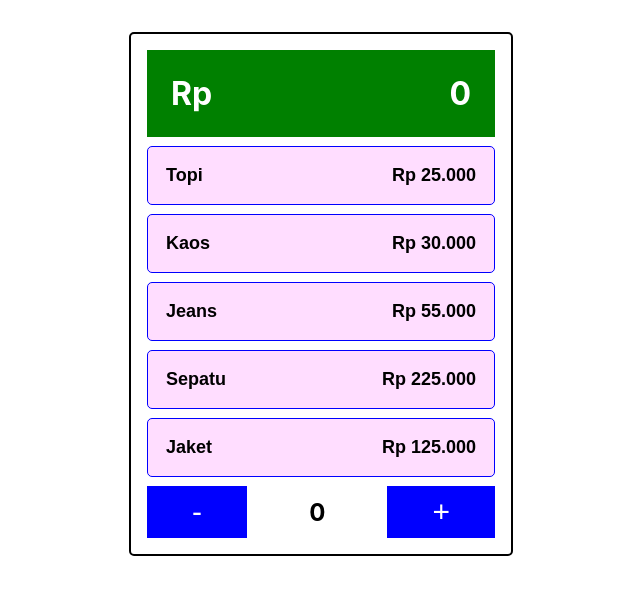
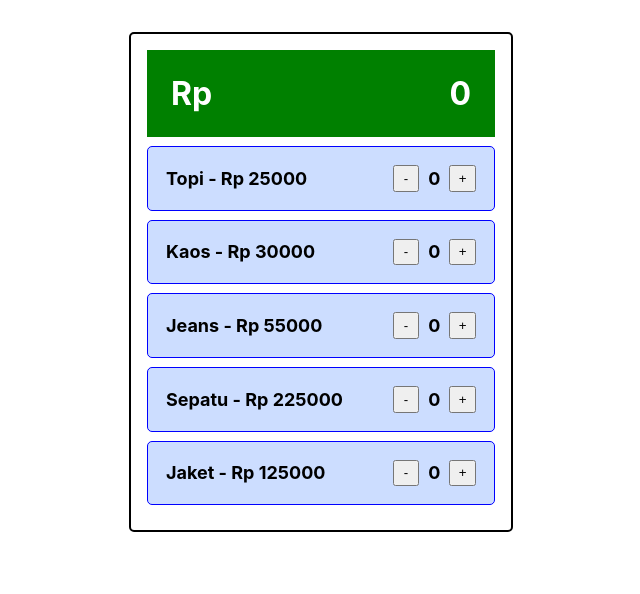
Before and after one commit to afandi154/reactIntro_M-afandi, a React (Create React App) app: page / in a window 1280 px wide. Shown: the top 594 px of the page, without its empty margins (319-959 px from the left). Built offline with nearby package versions, Linux system fonts and the light colour scheme.

Commit message:
Updating My Counter App v.02

```diff
--- a/src/App.js
+++ b/src/App.js
@@ -1,18 +1,29 @@
 import React, { Component } from 'react';
 import List from './components/content';
-import Counter from './components/counter';
 import OutputBar from './components/head';
 import { MainContent } from './components/style';
 import { items } from './data';
 
 export default class App extends Component {
+  totalHarga = {
+    value: 0
+  }
   render() {
     return (
       <MainContent>
-        <OutputBar/>
-        <List data={items}/>
-        <Counter/>
+        <OutputBar totalHarga={this.totalHarga.value}/>
+        {
+          items.map((element, index) => {
+            return <List
+              key={index}
+              nama={element.Nama}
+              harga={element.Harga}
+              onAdd={(value) => this.setState({value: this.totalHarga.value += value})}
+              onMin={(value) => this.setState({value: this.totalHarga.value -=  value})}
+            />
+          })
+        }
       </MainContent>
-      );
+    );
   }
 }
--- a/src/components/content.jsx
+++ b/src/components/content.jsx
@@ -1,29 +1,38 @@
 import React, { Component } from 'react'
-import { ListContainer } from './style'
+import { Buttons, CounterContainer, ListContainer } from './style'
 
 export default class List extends Component {
-  state = {
-    data: this.props.data,
-    currentItem: null,
-    color: "#FFDDFF"
+  property = {
+    "Quantity" : 0,
+    "Harga" : this.props.harga
   }
+
   render() {
     return (
-      this.state.data.map((element, index) => {
-        return (
-          <ListContainer
-            color={this.state.color}
-            key={index}
-            onClick={()=>this.setItem(element)
-          }>
-            <p>{element.Nama}</p>
-            <p>{element.Harga}</p>
-          </ListContainer>
-        )
-      })
+      <ListContainer >
+        <p>{this.props.nama} - Rp {this.property.Harga}</p>
+        <CounterContainer>
+          <Buttons onClick={this.minQuantity}> - </Buttons>
+          <p style={{margin: "0 0.5em"}}>
+            {this.property.Quantity}
+          </p>
+          <Buttons onClick={this.addQuantity}> + </Buttons>
+        </CounterContainer>
+      </ListContainer>
     )
   }
-  setItem(data){
-    this.state.color = "gray"
+
+  addQuantity = () => {
+    this.setState({
+      Quantity: this.property.Quantity += 1
+    }, () => this.props.onAdd(this.property.Harga))
+  }
+
+  minQuantity = () => {
+    if(this.property.Quantity > 0) {
+      return this.setState({
+        Quantity: this.property.Quantity -= 1
+      }, () => this.props.onMin(this.property.Harga))
+    }
   }
 }
--- a/src/components/counter.jsx
+++ /dev/null
@@ -1,14 +0,0 @@
-import React, { Component } from 'react'
-import { Buttons, Container } from './style'
-
-export default class Counter extends Component {
-  render() {
-    return (
-      <Container>
-        <Buttons>{"-"}</Buttons>
-        <h2>0</h2>
-        <Buttons>{"+"}</Buttons>
-      </Container>
-    )
-  }
-}
--- a/src/components/head.jsx
+++ b/src/components/head.jsx
@@ -6,7 +6,7 @@ export default class OutputBar extends Component {
     return (
       <Container bar>
         <h1>Rp</h1>
-        <h1>0</h1>
+        <h1>{this.props.totalHarga}</h1>
       </Container>
     )
   }
--- a/src/components/style.jsx
+++ b/src/components/style.jsx
@@ -8,29 +8,27 @@ export const Container = styled.div`
   justify-content: space-between;
   align-items: center;
 `
-export const ListContainer = styled.button`
+export const ListContainer = styled.div`
   width: 100%;
-  background-color: ${({color}) => color};
+  background-color: #CCDDFF;
   border: 1px solid blue;
   border-radius: 5px;
   display: flex;
   font-size: 18px;
   font-weight: bold;
   justify-content: space-between;
+  align-items: center;
   padding: 1em;
   margin: 0.5em 0;
+`
+
+export const Buttons = styled.button`
+  width: 2em;
+  height: 2em;
 
   &:hover{
     cursor: pointer;
   }
-`
-
-export const Buttons = styled.button`
-  border: none;
-  background: blue;
-  color: white;
-  font-size: 30px;
-  padding: 0.3em 1.5em;
 `
 export const CounterContainer = styled.div`
   display: flex;
--- /dev/null
+++ b/src/data.js
@@ -0,0 +1,22 @@
+export const items = [
+  {
+    "Nama" : "Topi",
+    "Harga" : 25000
+  },
+  {
+    "Nama" : "Kaos",
+    "Harga" : 30000
+  },
+  {
+    "Nama" : "Jeans",
+    "Harga" : 55000
+  },
+  {
+    "Nama" : "Sepatu",
+    "Harga" : 225000
+  },
+  {
+    "Nama" : "Jaket",
+    "Harga" : 125000
+  }
+]
--- a/src/data.jsx
+++ /dev/null
@@ -1,32 +0,0 @@
-export const items = [
-  {
-    "Nama" : "Topi",
-    "Harga" : "Rp 25.000",
-    "Quantity" : "0",
-    "Total" : "0"
-  },
-  {
-    "Nama" : "Kaos",
-    "Harga" : "Rp 30.000",
-    "Quantity" : "0",
-    "Total" : "0"
-  },
-  {
-    "Nama" : "Jeans",
-    "Harga" : "Rp 55.000",
-    "Quantity" : "0",
-    "Total" : "0"
-  },
-  {
-    "Nama" : "Sepatu",
-    "Harga" : "Rp 225.000",
-    "Quantity" : "0",
-    "Total" : "0"
-  },
-  {
-    "Nama" : "Jaket",
-    "Harga" : "Rp 125.000",
-    "Quantity" : "0",
-    "Total" : "0"
-  }
-]
```
